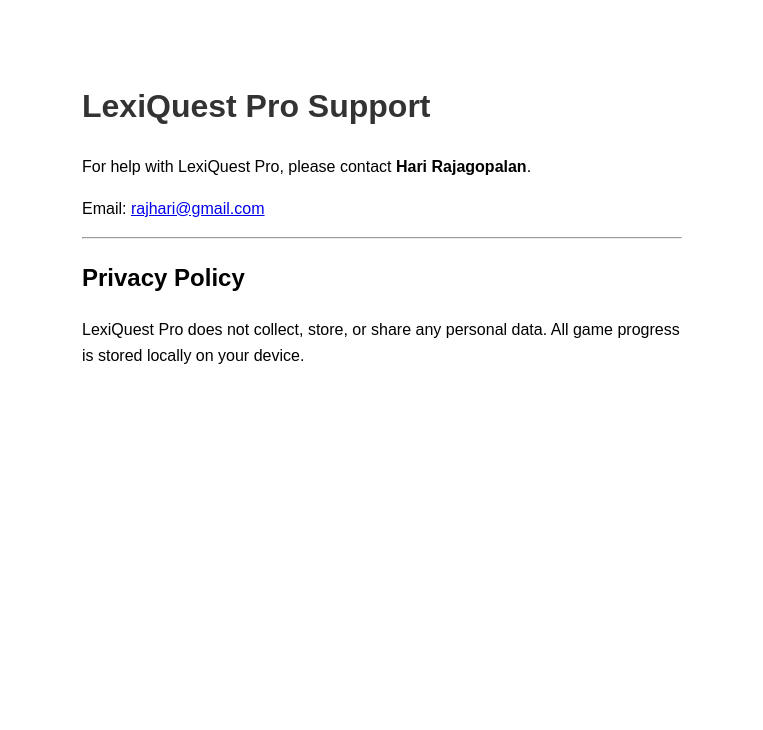
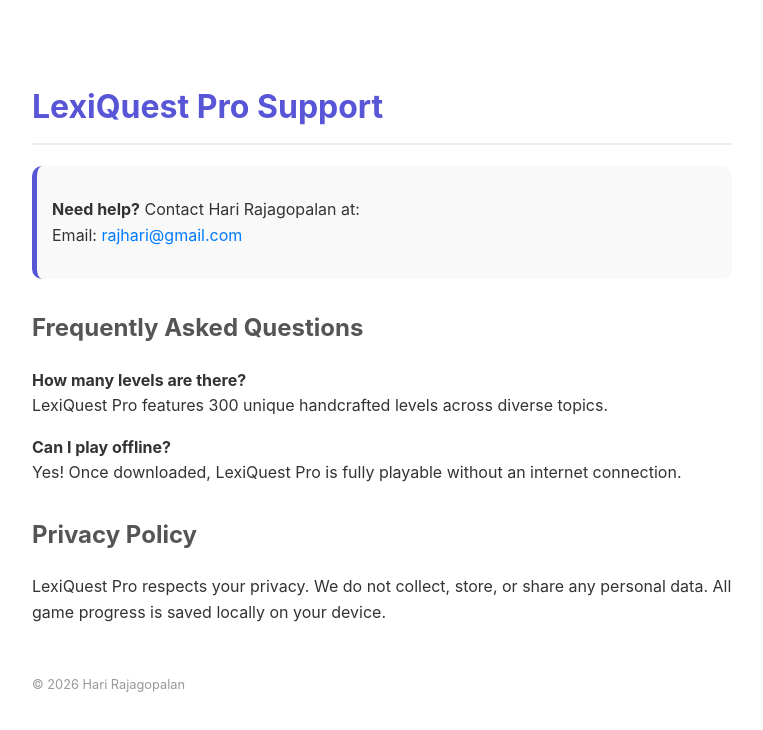
Before and after one commit to harimalar/rajhari.github.io, a plain HTML site: page index.html in a window 1280 px wide. Shown: the whole page, without its empty margins (258-1021 px from the left). Drawn offline with Linux system fonts and the light colour scheme.

Commit message:
Update index.html

```diff
--- a/index.html
+++ b/index.html
@@ -3,16 +3,29 @@
 <head>
     <title>LexiQuest Pro Support</title>
     <style>
-        body { font-family: sans-serif; line-height: 1.6; max-width: 600px; margin: 40px auto; padding: 20px; }
-        h1 { color: #333; }
+        body { font-family: -apple-system, sans-serif; line-height: 1.6; max-width: 700px; margin: 40px auto; padding: 20px; color: #333; }
+        h1 { color: #5856D6; border-bottom: 2px solid #EEE; padding-bottom: 10px; }
+        h2 { color: #555; margin-top: 30px; }
+        .contact-box { background: #F9F9F9; padding: 15px; border-radius: 10px; border-left: 5px solid #5856D6; }
+        a { color: #007AFF; text-decoration: none; }
     </style>
 </head>
 <body>
     <h1>LexiQuest Pro Support</h1>
-    <p>For help with LexiQuest Pro, please contact <strong>Hari Rajagopalan</strong>.</p>
-    <p>Email: <a href="mailto:rajhari@gmail.com">rajhari@gmail.com</a></p>
-    <hr>
+
+    <div class="contact-box">
+        <p><strong>Need help?</strong> Contact Hari Rajagopalan at:<br>
+        Email: <a href="mailto:rajhari@gmail.com">rajhari@gmail.com</a></p>
+    </div>
+
+    <h2>Frequently Asked Questions</h2>
+    <p><strong>How many levels are there?</strong><br>LexiQuest Pro features 300 unique handcrafted levels across diverse topics.</p>
+
+    <p><strong>Can I play offline?</strong><br>Yes! Once downloaded, LexiQuest Pro is fully playable without an internet connection.</p>
+
     <h2>Privacy Policy</h2>
-    <p>LexiQuest Pro does not collect, store, or share any personal data. All game progress is stored locally on your device.</p>
+    <p>LexiQuest Pro respects your privacy. We do not collect, store, or share any personal data. All game progress is saved locally on your device.</p>
+
+    <p style="font-size: 0.8em; color: #999; margin-top: 50px;">&copy; 2026 Hari Rajagopalan</p>
 </body>
 </html>
```
